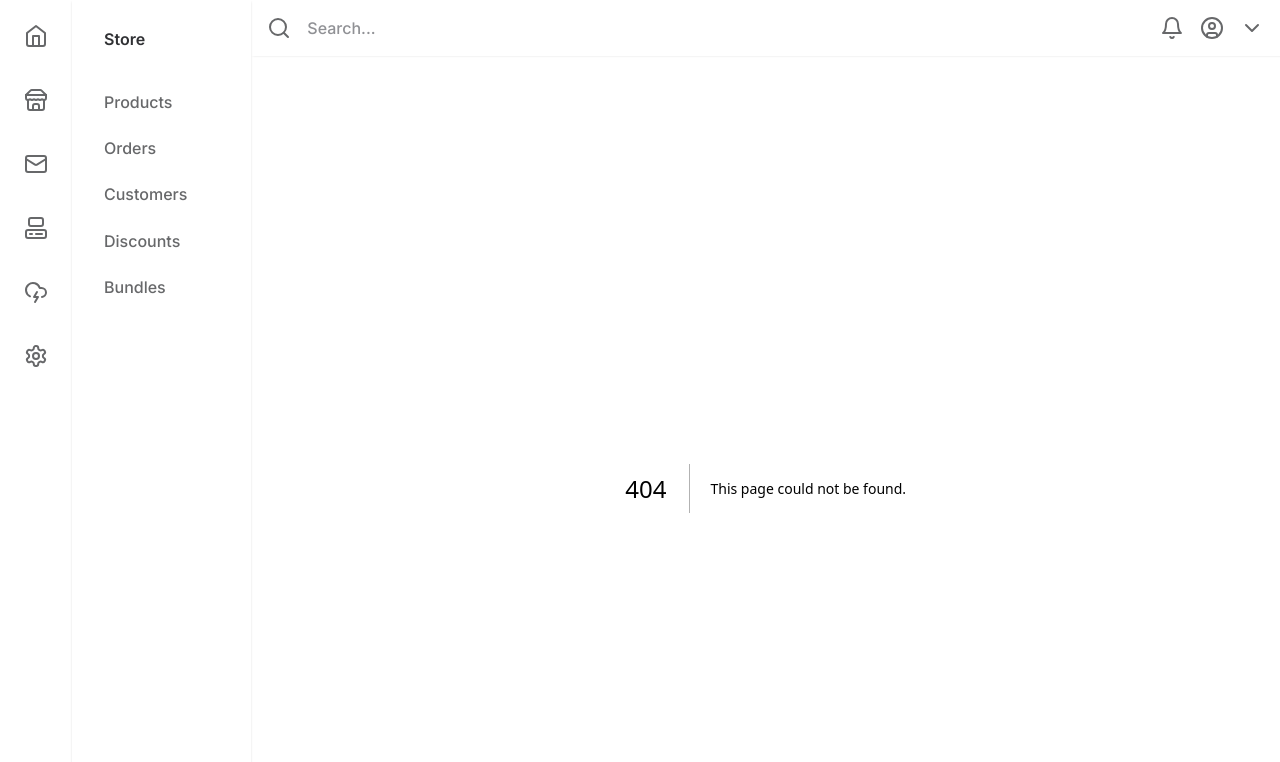
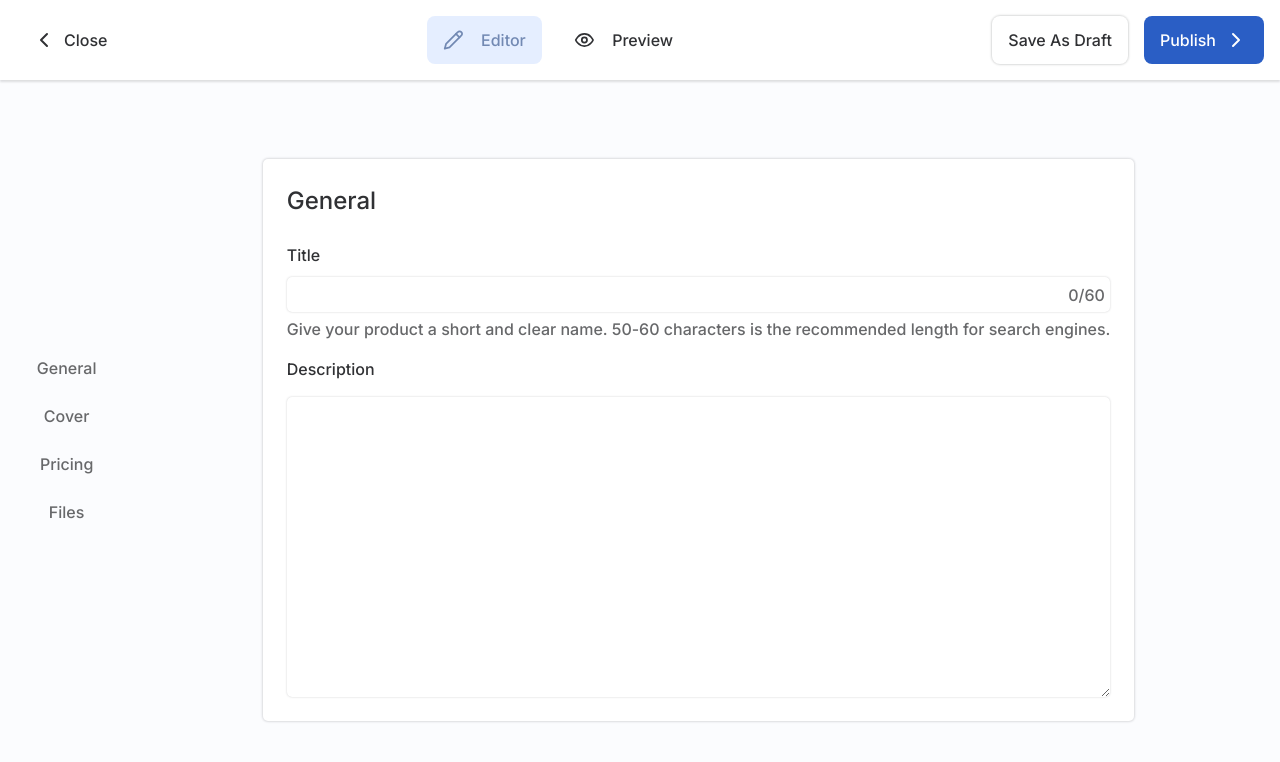
Before and after one commit to Keith-Web3/Book-store, a Next.js app: page /new-book in a window 1280 px wide. Before the commit this address had no page. Shown: the top 762 px of the page. Built offline with nearby package versions, Linux system fonts and the light colour scheme.

Commit message:
feat: completed add-book general page

```diff
--- a/src/app/store/products/page.tsx
+++ b/src/app/(withnav)/store/products/page.tsx
@@ -1,4 +1,4 @@
-import '../../../sass/pages/homepage.scss'
+import '@/sass/pages/homepage.scss'
 import BookCard from '@/components/Card'
 import PageLayout from './pagelayout'
 
--- a/src/app/layout.tsx
+++ b/src/app/layout.tsx
@@ -1,8 +1,6 @@
-import Header from '@/components/Header'
-import NavBar from '@/components/NavBar'
 import type { Metadata } from 'next'
 import { Inter } from 'next/font/google'
-import '../sass/index.scss'
+import '@/sass/index.scss'
 
 const inter = Inter({ subsets: ['latin'] })
 
@@ -18,11 +16,7 @@ export default function RootLayout({
 }) {
   return (
     <html lang="en">
-      <body className={`${inter.className} body`}>
-        <Header />
-        <main>{children}</main>
-        <NavBar />
-      </body>
+      <body className={inter.className}>{children}</body>
     </html>
   )
 }
--- /dev/null
+++ b/src/app/new-book/Editor.tsx
@@ -0,0 +1,40 @@
+'use client'
+
+import { useRef, useState } from 'react'
+import '@/sass/components/editor.scss'
+
+interface EditorProps {}
+
+const Editor = function ({}: EditorProps) {
+  const inputRef = useRef<HTMLInputElement>(null)
+  const [textCount, setTextCount] = useState(0)
+  return (
+    <div className="editor">
+      <h2 className="editor__header">General</h2>
+      <div className="editor__title">
+        <label htmlFor="title">
+          title
+          <input
+            type="text"
+            onChange={e =>
+              setTextCount((e.target as HTMLInputElement).value.length)
+            }
+            ref={inputRef}
+            maxLength={60}
+          />
+          <p className="text-count">{textCount}/60</p>
+        </label>
+        <p className="editor__info">
+          Give your product a short and clear name. 50-60 characters is the
+          recommended length for search engines.
+        </p>
+      </div>
+      <label className="editor__description" htmlFor="description">
+        description
+        <textarea />
+      </label>
+    </div>
+  )
+}
+
+export default Editor
--- /dev/null
+++ b/src/app/new-book/page.tsx
@@ -0,0 +1,49 @@
+import { ChevronLeft, ChevronRight, EyeIcon, PencilIcon } from 'lucide-react'
+import Link from 'next/link'
+import Editor from './Editor'
+import '@/sass/pages/new-book.scss'
+
+interface NewBookProps {}
+
+const NewBook = function ({}: NewBookProps) {
+  return (
+    <div className="new-book">
+      <header className="new-book__header">
+        <Link className="new-book__close-btn" href="/store/products">
+          <button>
+            <ChevronLeft />
+            close
+          </button>
+        </Link>
+        <div className="new-book__view">
+          <button className="active">
+            <PencilIcon />
+            editor
+          </button>
+          <button>
+            <EyeIcon />
+            preview
+          </button>
+        </div>
+        <div className="new-book__save-options">
+          <button>save as draft</button>
+          <button>
+            publish
+            <ChevronRight />
+          </button>
+        </div>
+      </header>
+      <section className="new-book__main">
+        <ul>
+          <li>General</li>
+          <li>Cover</li>
+          <li>Pricing</li>
+          <li>Files</li>
+        </ul>
+        <Editor />
+      </section>
+    </div>
+  )
+}
+
+export default NewBook
--- a/src/components/NavBar.tsx
+++ b/src/components/NavBar.tsx
@@ -16,7 +16,7 @@ interface NavBarProps {}
 const NavBar = function ({}: NavBarProps) {
   const pathname = usePathname()
   const paths = pathname.split('/').slice(1)
-  console.log(paths)
+
   return (
     <nav className="navbar">
       <ul className="navbar__icons">
--- /dev/null
+++ b/src/sass/components/editor.scss
@@ -0,0 +1,63 @@
+@use '../variables' as *;
+
+.editor {
+  background-color: #fff;
+  padding: $spacer * 1.5;
+  box-shadow: 0px 0px 2px 1px rgba($dark-200, 0.15);
+  border-radius: 5px;
+  color: $dark-200;
+  max-width: 900px;
+  margin-inline: auto;
+
+  &__header {
+    font-weight: 500;
+    font-size: 1.5rem;
+    margin-bottom: $spacer;
+  }
+  &__title {
+    margin-bottom: $spacer;
+    label {
+      text-transform: capitalize;
+      font-weight: 500;
+      position: relative;
+
+      input {
+        display: block;
+        border: none;
+        outline: none;
+        width: 100%;
+        padding: 0.35em 0.6em;
+        box-shadow: 0px 0px 2px rgba($dark-200, 0.25);
+        border-radius: 5px;
+        margin-block: $spacer * 0.65 $spacer * 0.3;
+        padding-right: $spacer * 2;
+      }
+      .text-count {
+        position: absolute;
+        inset: calc(50% + 1rem) 0.35em auto auto;
+        transform: translateY(-50%);
+        color: $dark-100;
+      }
+    }
+  }
+  &__info {
+    color: $dark-100;
+    font-weight: 500;
+  }
+  &__description {
+    text-transform: capitalize;
+    font-weight: 500;
+    textarea {
+      display: block;
+      margin-top: $spacer;
+      border: none;
+      outline: none;
+      width: 100%;
+      padding: 0.35em 0.6em;
+      box-shadow: 0px 0px 2px rgba($dark-200, 0.25);
+      border-radius: 5px;
+      min-height: 300px;
+      resize: vertical;
+    }
+  }
+}
--- a/src/sass/index.scss
+++ b/src/sass/index.scss
@@ -1,13 +1,2 @@
 @use 'reset';
 @use 'variables' as *;
-
-.body {
-  display: grid;
-  grid-template: auto 1fr / auto 1fr;
-  grid-template-areas: 'nav header' 'nav body';
-
-  main {
-    grid-area: body;
-    padding: $spacer;
-  }
-}
--- a/src/sass/pages/homepage.scss
+++ b/src/sass/pages/homepage.scss
@@ -13,6 +13,10 @@
       text-transform: capitalize;
     }
 
+    a {
+      text-decoration: none;
+      color: #ffffff;
+
       button {
         display: flex;
         align-items: center;
@@ -24,6 +28,7 @@
         color: #ffffff;
         background-color: $blue-200;
         border-radius: 4px;
+      }
     }
   }
 
--- /dev/null
+++ b/src/sass/pages/new-book.scss
@@ -0,0 +1,96 @@
+@use '../variables' as *;
+
+.new-book {
+  display: grid;
+  min-height: 100vh;
+  grid-template-rows: auto 1fr;
+
+  &__header {
+    display: flex;
+    align-items: center;
+    justify-content: space-between;
+    padding: $spacer;
+    box-shadow: 0px 2px 2px rgba($dark-200, 0.15);
+    position: relative;
+    z-index: 1;
+
+    a {
+      text-decoration: none;
+    }
+
+    button {
+      display: flex;
+      align-items: center;
+      gap: $spacer * 0.5;
+      padding: 0.75em 1em;
+      cursor: pointer;
+      color: $dark-200;
+      font-weight: 500;
+      border: none;
+      background-color: transparent;
+      text-transform: capitalize;
+    }
+
+    & > div {
+      display: flex;
+      align-items: center;
+      gap: $spacer;
+    }
+  }
+  &__view {
+    button {
+      gap: $spacer * 1.1;
+      border-radius: 8px;
+
+      svg {
+        width: 1.3rem;
+      }
+
+      &.active {
+        background-color: $blue-50;
+        color: $blue-100;
+
+        svg {
+          stroke: $blue-100;
+        }
+      }
+    }
+  }
+  &__save-options {
+    button:first-child {
+      box-shadow: 0px 0px 2px 1px rgba($dark-200, 0.175);
+      border-radius: 8px;
+    }
+    button:last-child {
+      background-color: $blue-200;
+      color: #ffffff;
+      border-radius: 8px;
+    }
+  }
+  &__main {
+    display: grid;
+    grid-auto-flow: column;
+    grid-template-columns: auto 1fr;
+    align-items: center;
+    background-color: #fbfcfe;
+    padding: $spacer * 2 $spacer $spacer * 2 0;
+
+    ul {
+      list-style-type: none;
+      padding: $spacer;
+      text-align: center;
+      color: $dark-100;
+      font-weight: 500;
+
+      li {
+        padding: 0.75em 1.3em;
+        border-radius: 5px;
+        &:hover {
+          background-color: $blue-50;
+          color: $blue-200;
+          cursor: pointer;
+        }
+      }
+    }
+  }
+}
```
Also changed, not shown: src/app/(withnav)/layout.tsx (added, +20 -0 lines), src/app/(withnav)/store/products/pagelayout.tsx (renamed from src/app/store/products/pagelayout.tsx, +7 -4 lines), src/sass/layouts/navLayout.scss (added, +12 -0 lines). Lines whose indentation alone changed are shown as unchanged.
